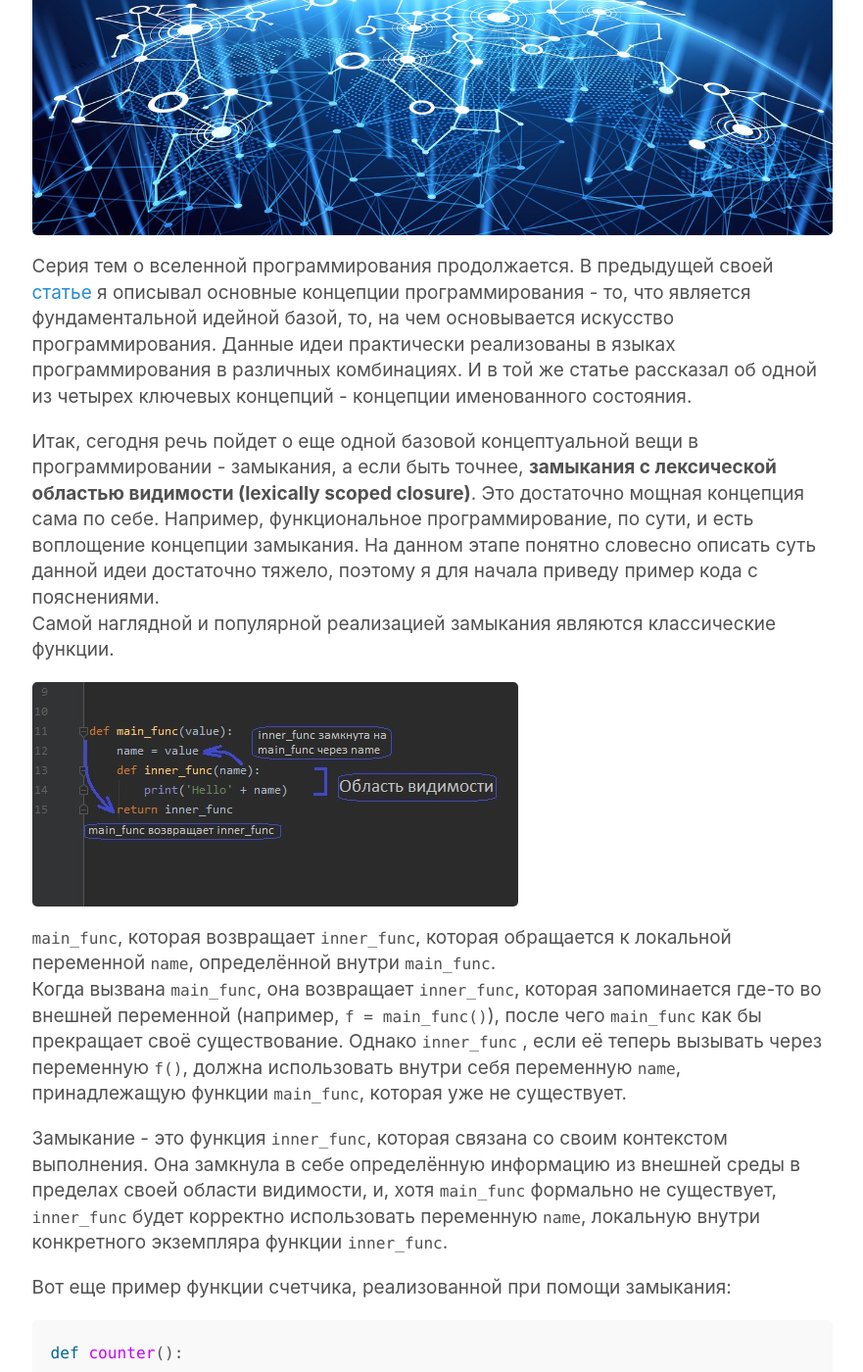
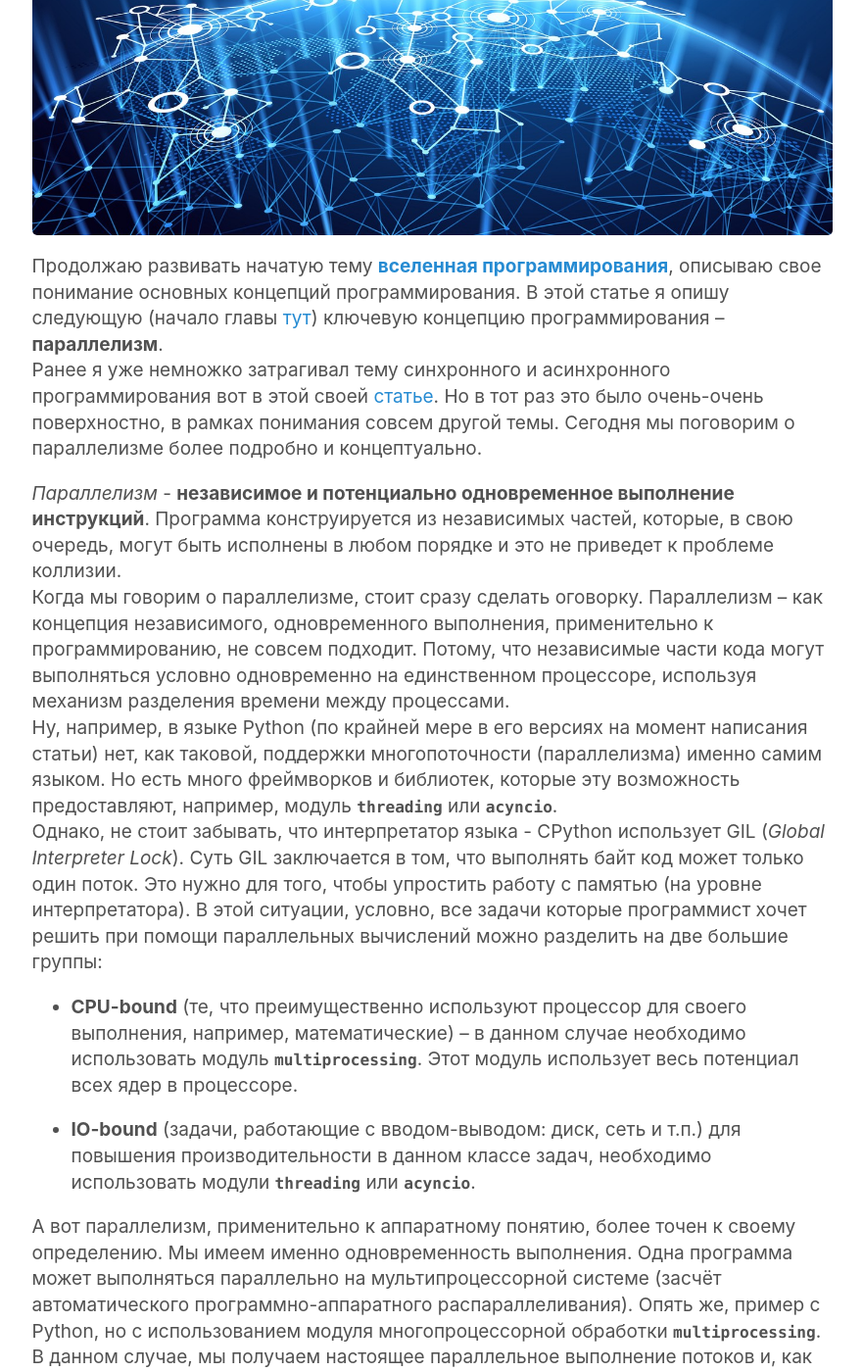
Before and after one commit to optima740/optima740.github.io, a Jekyll site: the page built from index.html, in a window 1280 px wide and 1400 px high, scrolled down 957 px. Shown: the whole window at 98% size, without its empty margins (199-1080 px from the left). Built offline with Jekyll 4.4.1, drawn with Linux system fonts in a browser that asks for light colours; the list of posts is cut into pages by our own code; some of the changed text lies outside the part shown.

Commit message:
post_25-03-21

````diff
--- /dev/null
+++ b/_posts/2021-03-25-programming universe6.md
@@ -0,0 +1,91 @@
+---
+layout: post
+title: Вселенная программирования. Ключевые концепции ч3 - Параллелизм.
+---
+![](/image/post-2021-01-10/1.png)
+
+Продолжаю развивать начатую тему [**вселенная программирования**](https://optima740.github.io/2020/12/25/programming-universe1/), описываю свое понимание основных концепций программирования. В этой статье я опишу следующую (начало главы [тут](https://optima740.github.io/2021/02/02/programming-universe4/)) ключевую концепцию программирования – **параллелизм**.
+Ранее я уже немножко затрагивал тему синхронного и асинхронного программирования вот в этой своей [статье](https://optima740.github.io/2020/11/11/imperativ_programm_function-call/). Но в тот раз это было очень-очень поверхностно, в рамках понимания совсем другой темы. Сегодня мы поговорим о параллелизме более подробно и концептуально.
+
+*Параллелизм* - **независимое и потенциально одновременное выполнение инструкций**. Программа конструируется из независимых частей, которые, в свою очередь, могут быть исполнены в любом порядке и это не приведет к проблеме коллизии.
+Когда мы говорим о параллелизме, стоит сразу сделать оговорку. Параллелизм – как концепция независимого, одновременного выполнения, применительно к программированию, не совсем подходит. Потому, что независимые части кода могут выполняться условно одновременно на единственном процессоре, используя механизм разделения времени между процессами.
+Ну, например, в языке Python (по крайней мере в его версиях на момент написания статьи) нет, как таковой, поддержки многопоточности (параллелизма) именно самим языком. Но есть много фреймворков и библиотек, которые эту возможность предоставляют, например, модуль **`threading`** или **`acyncio`**.
+Однако, не стоит забывать, что интерпретатор языка - CPython использует GIL (*Global Interpreter Lock*). Суть GIL заключается в том, что выполнять байт код может только один поток. Это нужно для того, чтобы упростить работу с памятью (на уровне интерпретатора). В этой ситуации, условно, все задачи которые программист хочет решить при помощи параллельных вычислений можно разделить на две большие группы:
+
+- **CPU-bound**  (те, что преимущественно используют процессор для своего выполнения, например, математические) – в данном случае необходимо использовать модуль **`multiprocessing`**. Этот модуль использует весь потенциал всех ядер в процессоре.
+
+- **IO-bound** (задачи, работающие с вводом-выводом: диск, сеть и т.п.) для повышения производительности в данном классе задач, необходимо использовать модули **`threading`** или **`acyncio`**.
+
+А вот параллелизм, применительно к аппаратному понятию, более точен к своему определению. Мы имеем именно одновременность выполнения. Одна программа может выполняться параллельно на мультипроцессорной системе (засчёт автоматического программно-аппаратного распараллеливания). Опять же, пример с Python, но с использованием модуля многопроцессорной обработки **`multiprocessing`**. В данном случае, мы получаем настоящее параллельное выполнение потоков и, как результат, линейное увеличение скорости вычислений от количества ядер процессора.
+
+Существуют две основные парадигмы внутри концепции параллелизма:
+- **параллелизм с разделяемым состоянием**.
+- **параллелизм с обменом сообщениями**.
+
+При *параллелизме с разделяемыми состоянием* мы имеем дело с понятиями **мониторов** и **транзакций**.
+*Мониторы* – специальные контролирующие структуры, через которые параллельные потоки получают доступ к общим данным.
+*Транзакции* – операции, при которых потоки выполняют обновление общих структур данных. Но в это время доступ других потоков к этим данным блокируется.
+Эта парадигма очень популярна и реализована во всех массовых языках, например, Java и C#.
+
+В *параллелизме с обменом сообщениями* потоки работают параллельно и обмениваются друг с другом **сообщениями**. Процесс обмена может быть, как синхронным (отправитель ждет подтверждения от получателя), так и асинхронным (отправитель не ждет подтверждения от получателя).
+Подобная схема поддерживается, например, в языке Erlang.
+
+На практике существуют несколько видов параллелизма:
+- **Распределенная система**. Набор компьютеров, объединенных сетью (например, структура интернета). Тут каждая независимая параллельная активность – это отдельный компьютер.
+
+- **Процессы**. Каждая независимая параллельная активность – это процесс. Используют независимые области памяти. ОС занимается связью прикладных программ, ресурсов, процессов и памяти. Например, обычной программе, как правило, выделяется один процесс, внутри которого она выполняется.
+
+- **Потоки (нити)**. Каждая независимая параллельная активность – это поток (или нить) - *thread*. Потоки выполняются независимо, однако используют общую область памяти. Например, закладки внутри браузера (активности внутри одной родительской программы, выполняющейся внутри одного процесса) обычно работают в разных потоках.
+
+Таким образом, главное отличие процессов от потоков заключается в управлении ресурсами.
+
+Процессы – это *конкуренция* (каждый процесс пытается захватить под себя ресурсы).
+Потоки - это *кооперация* (Потоки внутри процесса, делят ресурсы и действуют совместно, для того чтобы процесс показал наилучший результат)
+
+Но давайте остановимся на понятии **потока** более подробно.
+В современном программировании часто требуется, чтобы программа содержала несколько самостоятельных активностей, каждая из которых выполняется в своём темпе. Между активностями не должно быть никаких взаимных помех. Они исполняются абсолютно независимо друг от друга, если только программист не решит каким-то явным и корректным образом организовать их взаимодействие.
+Как я уже сказал, поток - это обычный последовательно выполняющийся код.
+После введения концепции одновременной работы программе допускается поддерживать более чем один поток, каждый из которых работает одновременно с другими потоками, и в то же время полностью независим от других потоков.
+
+Ниже пример кода Python с использованием многопоточности (модуль **`threading`**).
+
+```python
+import random
+import time
+from threading import Thread
+
+class MyThread(Thread):
+    # создаем свой класс – наследник от класса Thread модуля threading
+    def __init__(self, name):
+        # инициализация потока
+        Thread.__init__(self)
+        self.name = name
+
+    def run(self):
+        # переопределяем метод запуска потока
+        amount = random.randint(3, 15)
+        time.sleep(amount)
+        message = "%s is running" % self.name
+        print(message)
+
+def create_threads():
+    # создаем группу потоков
+    for i in range(5):
+        name = "Thread #%s" % (i+1)
+        my_thread = MyThread(name)
+        my_thread.run()
+
+if __name__ == "__main__":
+    create_threads()
+```
+
+После запуска данного кода мы получим следующее:
+```python
+Thread #2 is running
+Thread #3 is running
+Thread #1 is running
+Thread #4 is running
+Thread #5 is running
+```
+Причем, скорее всего, каждый раз потоки будут отработаны в случайном порядке. Почему так происходит? Потому что механизм распараллеливания выполняет код из соображений эффективности. Программисту при написании прикладного кода правильнее всего полагать, что все повторения тела цикла выполняются одновременно. Иначе возникают проблема, называемая обычно проблемой **race conditions**.
+Более детально о данной проблеме и из каких причин она вытекает мы поговорим в следующей части Вселенной программирования.
````
Also changed, not shown: _posts/2021-02-02-programming universe4.md (+1 -1 lines).
